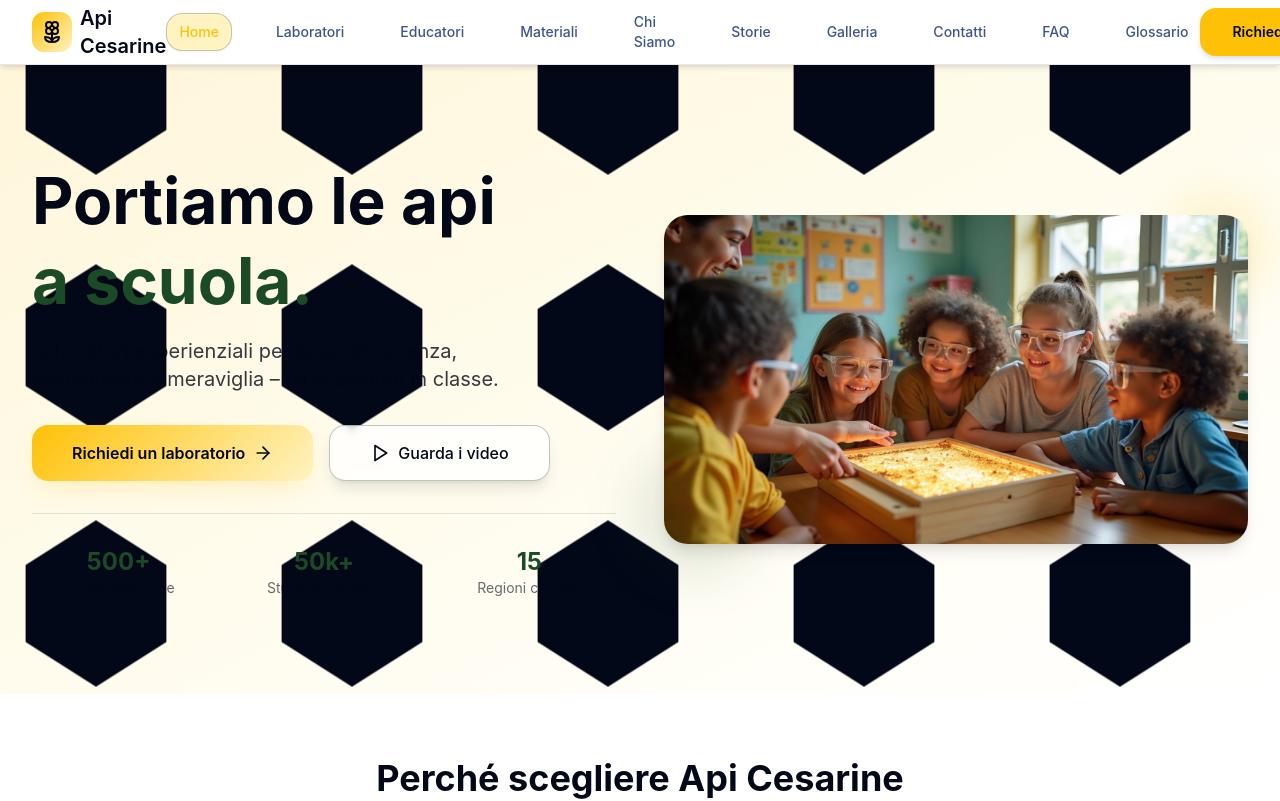
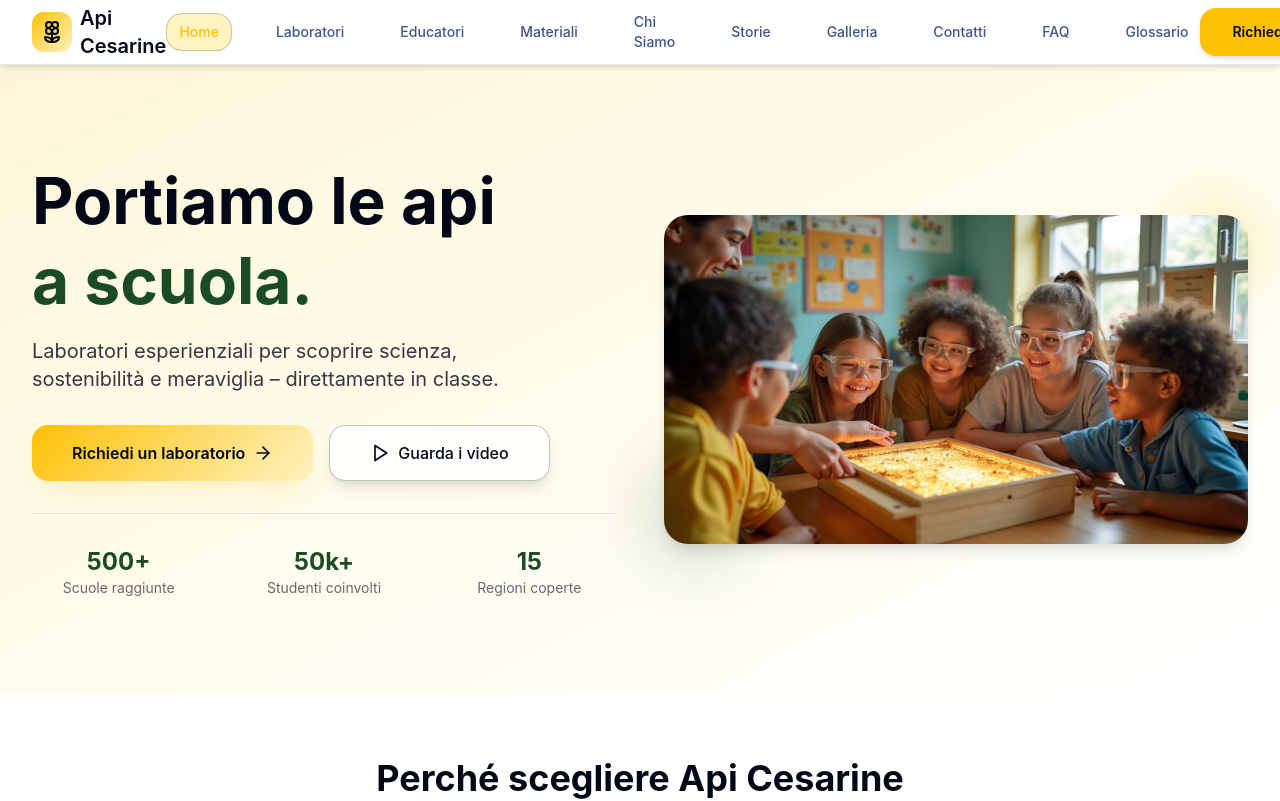
Before and after one commit to gabrizanni/apicesarine, a React (Vite) app: page / in a window 1280 px wide. Shown: the top 801 px of the page. Built offline with nearby package versions, Linux system fonts and the light colour scheme; the HTML template or start-up script is replaced by a standard one.

Commit message:
Remove background hexagons

```diff
--- a/src/components/sections/Hero.tsx
+++ b/src/components/sections/Hero.tsx
@@ -7,17 +7,6 @@ import heroImage from '@/assets/hero-classroom.jpg';
 const Hero = () => {
   return (
       <section className="relative bg-gradient-to-br from-honey/15 via-cream/70 to-forest/8 overflow-hidden">
-        {/* Hexagon background overlay (single, subtle) */}
-        <div className="absolute inset-0 pointer-events-none">
-          <svg className="w-full h-full" viewBox="0 0 100 100" fill="none" preserveAspectRatio="xMidYMid slice">
-            <defs>
-              <pattern id="hexagon-pattern" x="0" y="0" width="20" height="20" patternUnits="userSpaceOnUse">
-                <polygon points="7.5,1 13,4.5 13,10.5 7.5,14 2,10.5 2,4.5" fill="currentColor" className="text-forest/12" />
-              </pattern>
-            </defs>
-            <rect width="100" height="100" fill="url(#hexagon-pattern)" />
-          </svg>
-        </div>
         <div className="container-responsive py-12 sm:py-16 lg:py-24">
           <div className="grid grid-cols-1 lg:grid-cols-2 gap-12 items-center">
             {/* Content */}
```
